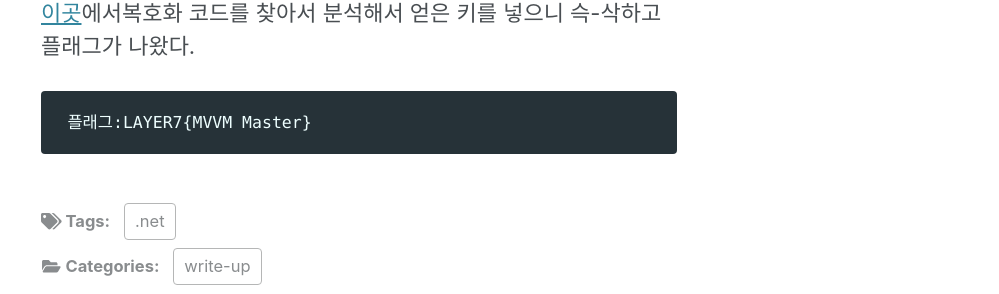
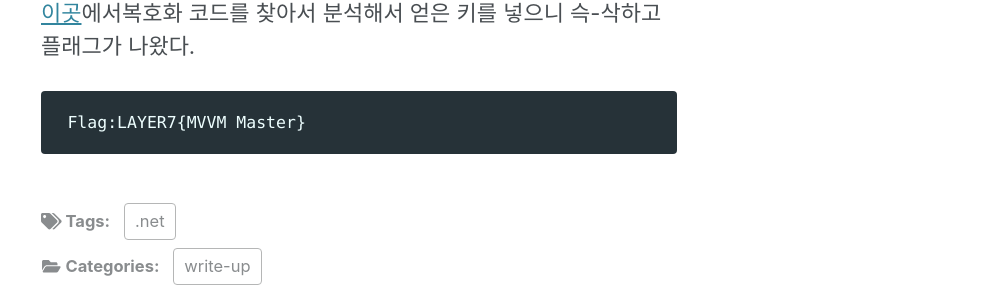
Before and after one commit to slyfizz3/slyfizz3.github.io, a Jekyll site: the page built from _posts/2019-05-23-2018Layer7ctfWhatIsWrong.md, in a window 1280 px wide and 900 px high, scrolled down 2101 px. Shown: the part 147-441 px from the top of the window, without its empty margins (281-1280 px from the left). Built offline with Jekyll 4.4.1, drawn with Linux system fonts in a browser that asks for light colours; cached includes are drawn as plain includes; nearby versions of some CDN libraries.

Commit message:
Update 2019-05-23-2018Layer7ctfWhatIsWrong.md

````diff
--- a/_posts/2019-05-23-2018Layer7ctfWhatIsWrong.md
+++ b/_posts/2019-05-23-2018Layer7ctfWhatIsWrong.md
@@ -76,5 +76,5 @@ namespace WhatIsWrong
  [이곳](https://stackoverflow.com/questions/10168240/encrypting-decrypting-a-string-in-c-shar)에서복호화 코드를 찾아서 분석해서 얻은 키를 넣으니 슥-삭하고 플래그가 나왔다.
 
 ```
- 플래그:LAYER7{MVVM Master}
+ Flag:LAYER7{MVVM Master}
 ```
````
